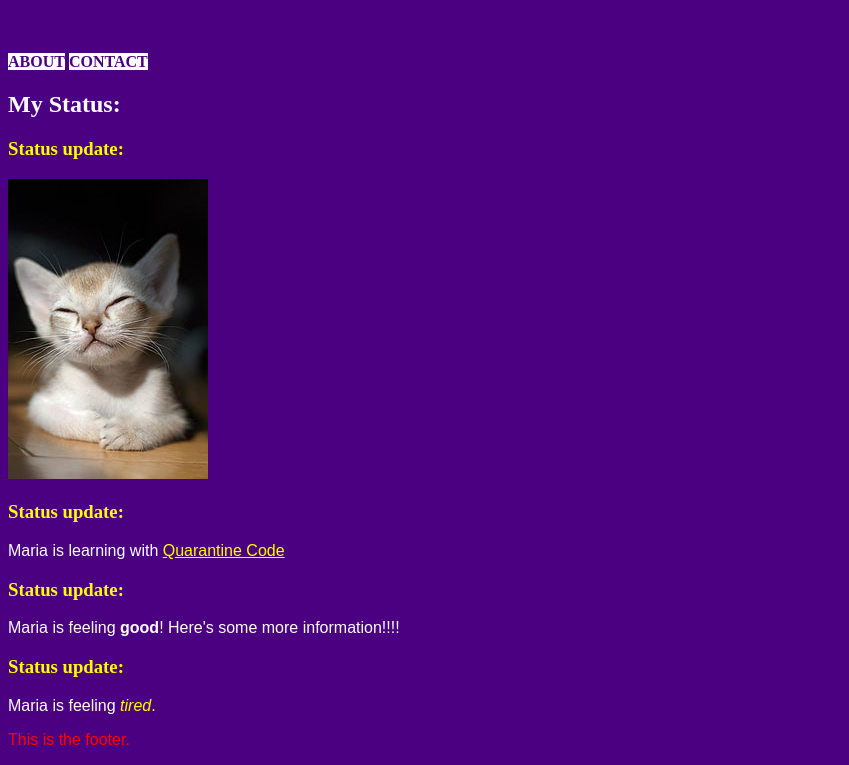
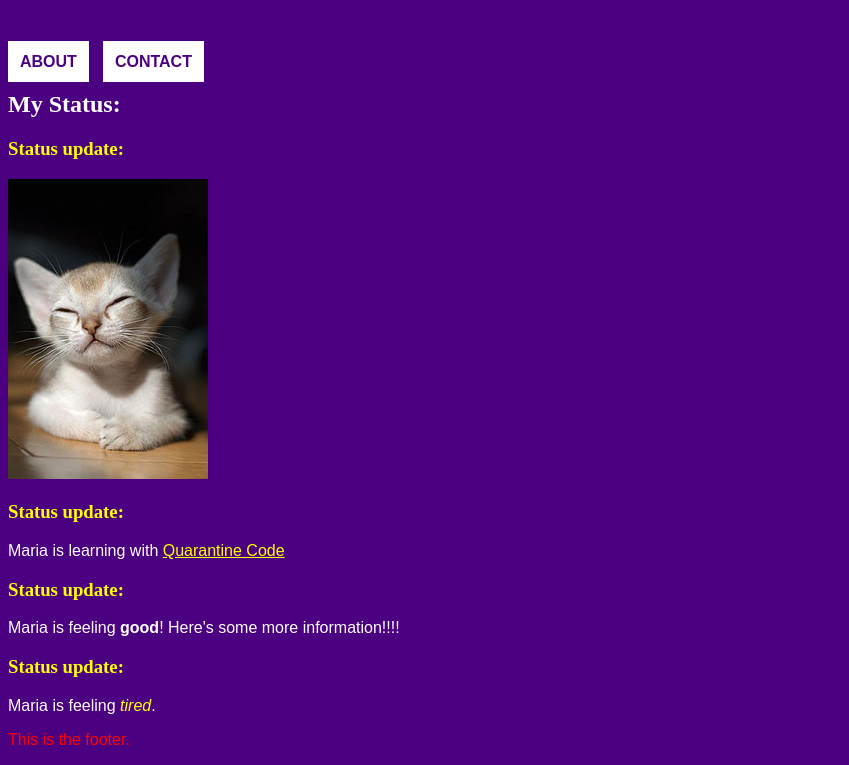
Before and after one commit to mariahfernnn/quarantine-code3, a plain HTML site: page index.html in a window 1280 px wide. Shown: the part 196-961 px from the top of the page, without its empty margins (0-849 px from the left). Drawn offline with Linux system fonts and the light colour scheme.

Commit message:
Playing around with hover

```diff
--- a/styles.css
+++ b/styles.css
@@ -48,4 +48,13 @@ nav a {
   text-decoration: none;
   font-weight: bold;
   text-transform: uppercase;
+  font-family: Arial;
+  padding: 10px;
+  border: 2px solid white;
+  margin-right: 10px;
 }
+
+nav a:hover {
+  background-color: indigo;
+  color: white;
+}
```
